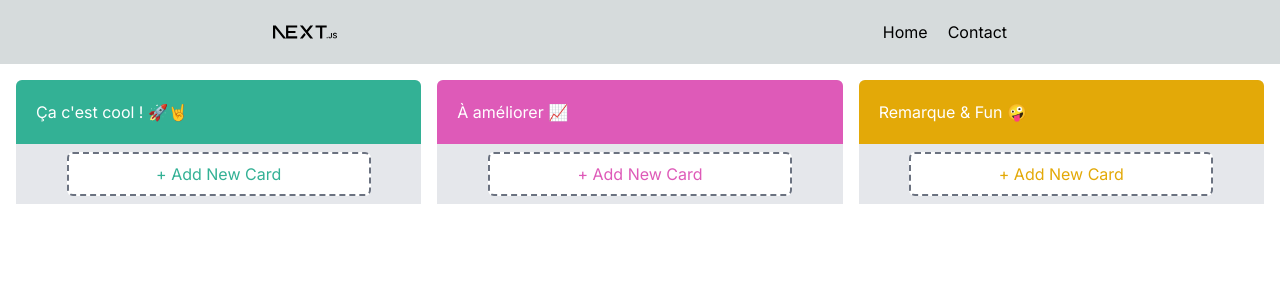
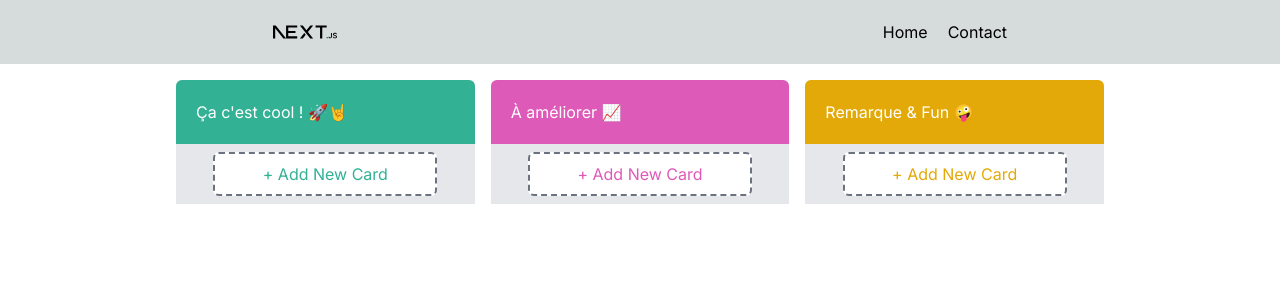
Before and after one commit to GorskiAnthony/retro-wcs, a Next.js app: page / in a window 1280 px wide. Shown: the top 300 px of the page. Built offline with nearby package versions, Linux system fonts and the light colour scheme.

Commit message:
update css

```diff
--- a/src/app/homepage.module.css
+++ b/src/app/homepage.module.css
@@ -1,3 +1,7 @@
 .main {
-	@apply grid grid-cols-3 gap-4 p-4;
+	@apply flex flex-col items-center justify-center;
 }
+
+.columns {
+	@apply grid grid-cols-3 gap-4 p-4 w-3/4;
+}
--- a/src/app/page.tsx
+++ b/src/app/page.tsx
@@ -7,9 +7,11 @@ export default function Home() {
 		<>
 			<Links />
 			<main className={style.main}>
-				<Columns title="Ça c'est cool ! 🚀🤘" color="#33b195" />
-				<Columns title="À améliorer 📈" color="#de5ab8" />
-				<Columns title="Remarque & Fun 🤪" color="#e3a908" />
+				<div className={style.columns}>
+					<Columns title="Ça c'est cool ! 🚀🤘" color="#33b195" />
+					<Columns title="À améliorer 📈" color="#de5ab8" />
+					<Columns title="Remarque & Fun 🤪" color="#e3a908" />
+				</div>
 			</main>
 		</>
 	);
--- a/src/components/Columns/columns.module.css
+++ b/src/components/Columns/columns.module.css
@@ -1,9 +1,9 @@
+.column {
+	@apply rounded-t-md flex flex-col bg-gray-200;
+}
+
 .h2 {
 	@apply p-5 text-white rounded-t-md;
-}
-
-.column {
-	@apply rounded-t-md flex flex-col bg-gray-200;
 }
 
 .column .button {
```
